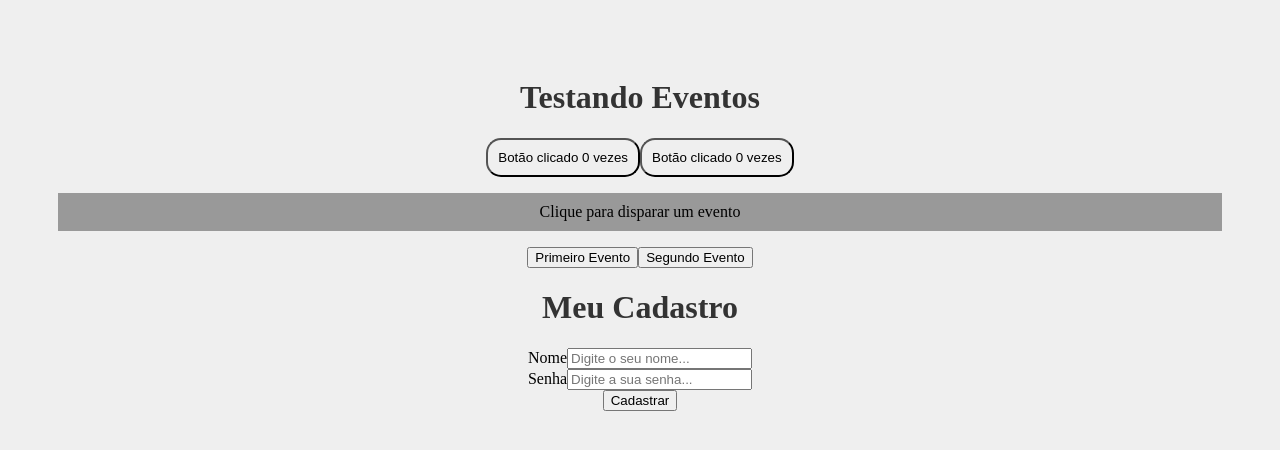
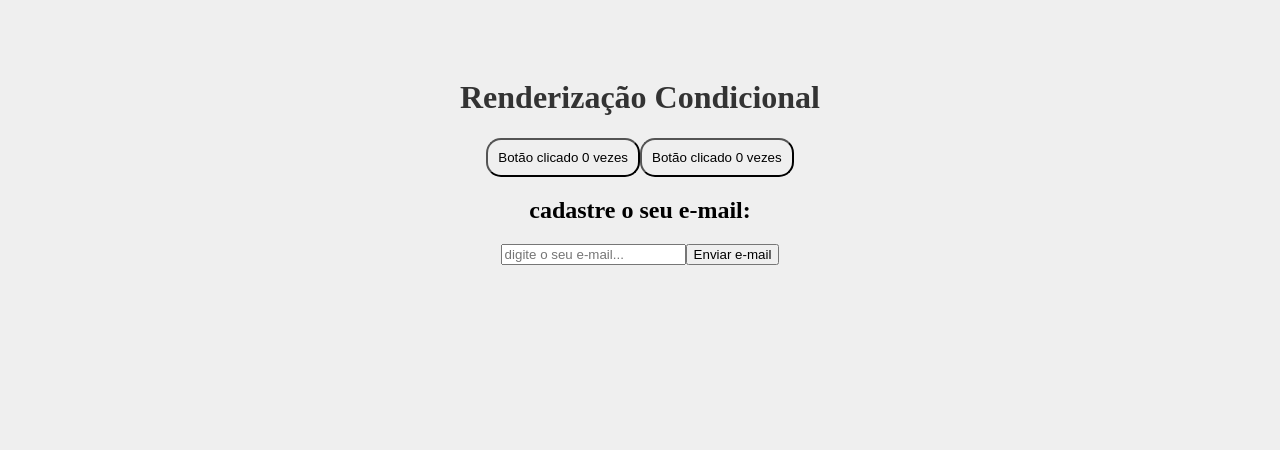
Before and after one commit to GKPTAN/REACT, a React (Create React App) app in the folder meu-projeto/: page / in a window 1280 px wide. Shown: the top 450 px of the page. Built offline with nearby package versions, Linux system fonts and the light colour scheme.

Commit message:
aula 12 React
- aprendendo sobre Renderização condicional ( if )

```diff
--- a/meu-projeto/src/App.js
+++ b/meu-projeto/src/App.js
@@ -1,7 +1,6 @@
 import './App.css';
 import {useState} from 'react';
-import Evento from './components/Evento';
-import Form from './components/Form';
+import Condicional from './components/Condicional';
 
 function App() {
 
@@ -13,11 +12,10 @@
 
   return (
     <div className="App">
-      <h1>Testando Eventos</h1>
+      <h1>Renderização Condicional</h1>
       <MyButton count={count} onClick={handleClick}/>
       <MyButton count={count} onClick={handleClick}/>
-      <Evento />
-      <Form />
+      <Condicional />
     </div>
   );
 }
--- /dev/null
+++ b/meu-projeto/src/components/Condicional.js
@@ -0,0 +1,35 @@
+import { useState } from "react";
+
+function Condicional() {
+
+    const [email, setEmail] = useState();
+    const [userEmail, setUserEmail] = useState();
+
+    function enviarEmail(e) {
+        e.preventDefault();
+        setUserEmail(email);
+        console.log(userEmail);
+    };
+
+    function limparEmail() {
+        setUserEmail('');
+    };
+
+    return (
+        <div>
+            <h2>cadastre o seu e-mail: </h2>
+            <form>
+                <input type="email" name="emails" id="email" placeholder="digite o seu e-mail..." onChange={(e) => setEmail(e.target.value)}/>
+                <button type="submit" onClick={enviarEmail}>Enviar e-mail</button>
+                {userEmail && (
+                    <div>
+                        <p>O e-mail do usuário é: {userEmail}</p>
+                        <button onClick={limparEmail}>Limpar e-mail</button>
+                    </div>
+                )}
+            </form>
+        </div>
+    );
+};
+
+export default Condicional
```
